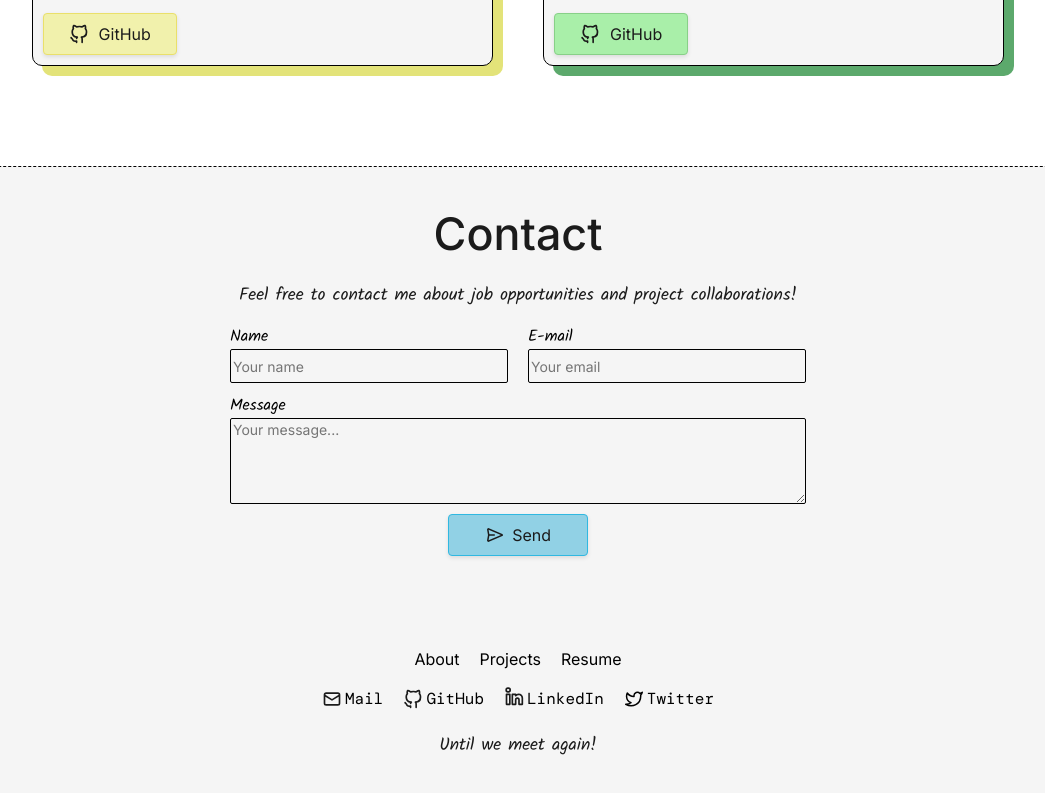
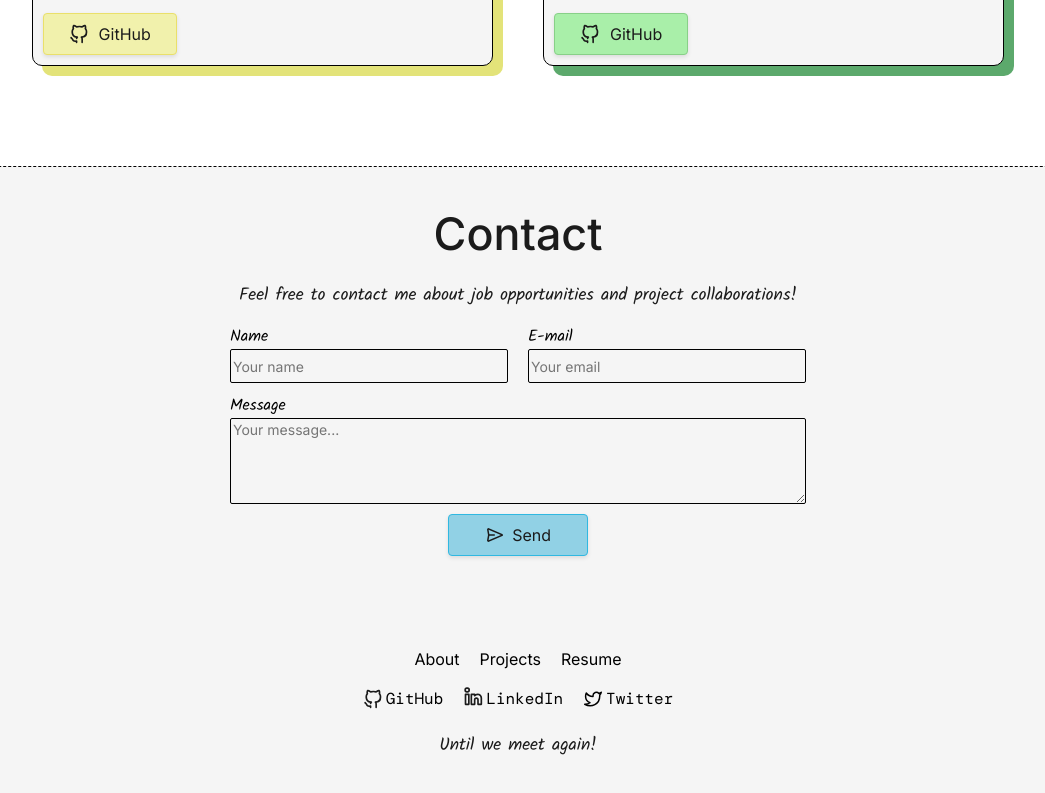
Before and after one commit to faraazb/personal-website, a Gatsby site: page / in a window 1280 px wide. Shown: the part 2881-3674 px from the top of the page, without its empty margins (122-1167 px from the left). Built offline with nearby package versions, Linux system fonts and the light colour scheme; Gatsby itself is replaced by a stand-in of ours; a web font is replaced by a local one.

Commit message:
Replace json import with static query

```diff
--- a/gatsby-config.js
+++ b/gatsby-config.js
@@ -10,7 +10,7 @@ module.exports = {
     siteMetadata: {
         title: `Faraaz Biyabani`,
         siteUrl: siteUrl,
-        description: `Student, aspiring software engineer`,
+        description: `Software tinkerer, Associate software engineer at Contentstack`,
         twitter: {
             card: `summary`,
             creator: `@mfaraazb`
--- a/src/components/footer/index.js
+++ b/src/components/footer/index.js
@@ -1,15 +1,30 @@
-import React, {useState} from 'react';
+import React, { useState } from 'react';
+import { Link, graphql, useStaticQuery } from "gatsby";
 import './footer.scss';
-import data from '../../../content/data.json'
-import {githubIcon, linkedinIcon, mailIcon, paperPlaneIcon, twitterIcon} from '../icons';
-import {Link} from 'gatsby';
-import {ContactLink} from '../button';
+import { githubIcon, linkedinIcon, paperPlaneIcon, twitterIcon } from '../icons';
+import { ContactLink } from '../button';
 
 
 const Footer = () => {
     const isBrowser = typeof window !== 'undefined';
     const [isFormSubmitting, setIsFormSubmitting] = useState(false);
     const [formResponse, setFormResponse] = useState('');
+    const footerData = useStaticQuery(graphql`
+        query getFooterData {
+            data: contentJson {
+                contact {
+                    github
+                    linkedin
+                    twitter
+                }
+                contactForm {
+                    pageClipSiteKey
+                    formName
+                }
+            }
+        }
+    `)
+    const { data } = footerData;
 
     const contactFormSubmit = (event) => {
         event.preventDefault();
@@ -85,10 +100,9 @@ const Footer = () => {
                 <Link className='underline-link' to={'/resume'}>Resume</Link>
             </div>
             <div className='contact-links'>
-                <ContactLink href={data.contact.mail} text='Mail' icon={mailIcon} title='E-mail'/>
-                <ContactLink href={data.contact.github} text='GitHub' icon={githubIcon}/>
-                <ContactLink href={data.contact.linkedin} text='LinkedIn' icon={linkedinIcon}/>
-                <ContactLink href={data.contact.twitter} text='Twitter' icon={twitterIcon}/>
+                <ContactLink href={data.contact.github} text='GitHub' icon={githubIcon} />
+                <ContactLink href={data.contact.linkedin} text='LinkedIn' icon={linkedinIcon} />
+                <ContactLink href={data.contact.twitter} text='Twitter' icon={twitterIcon} />
             </div>
             <span id='bye'>Until we meet again!</span>
         </footer>
```
Lines whose indentation alone changed are shown as unchanged.
